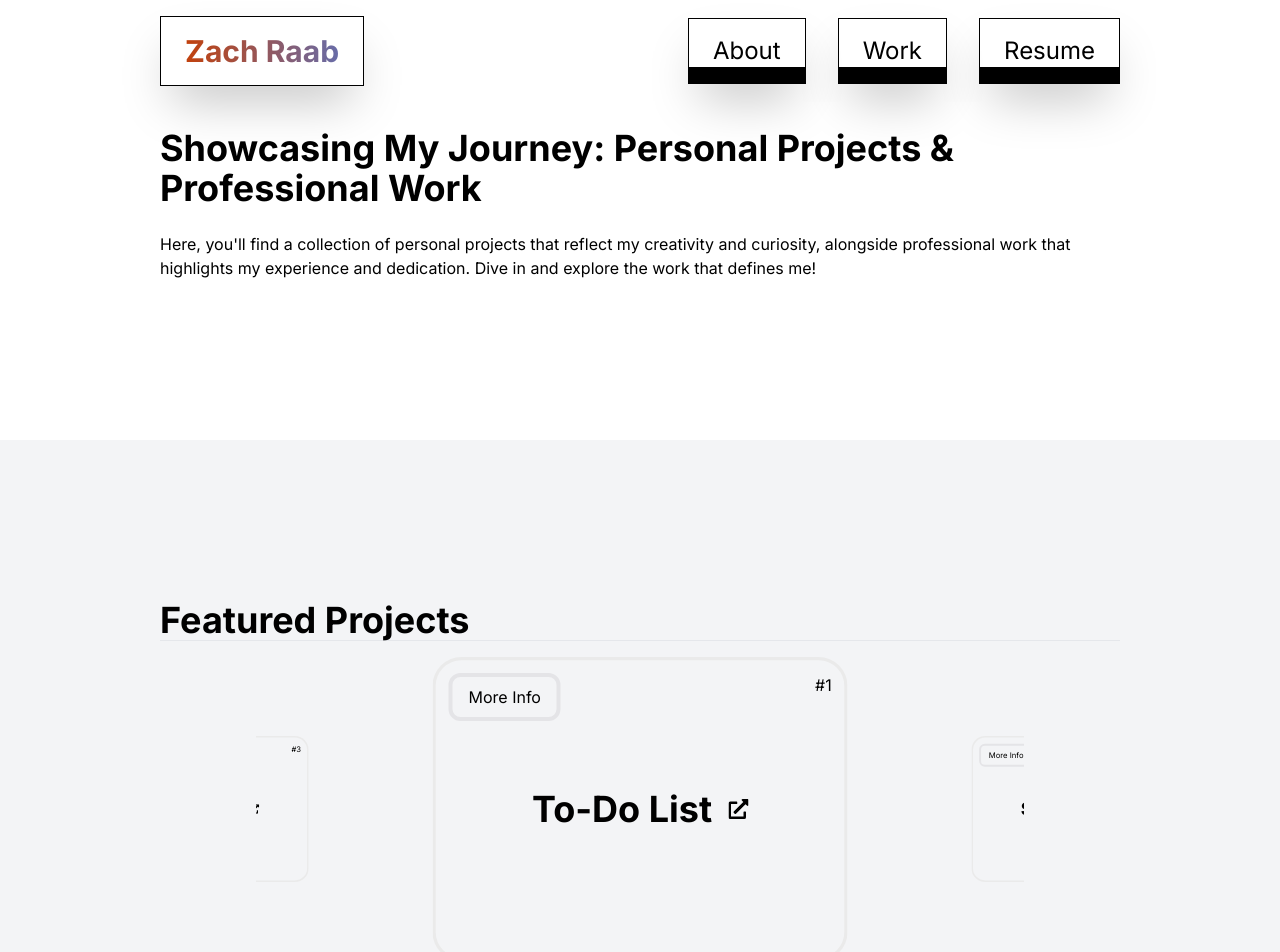
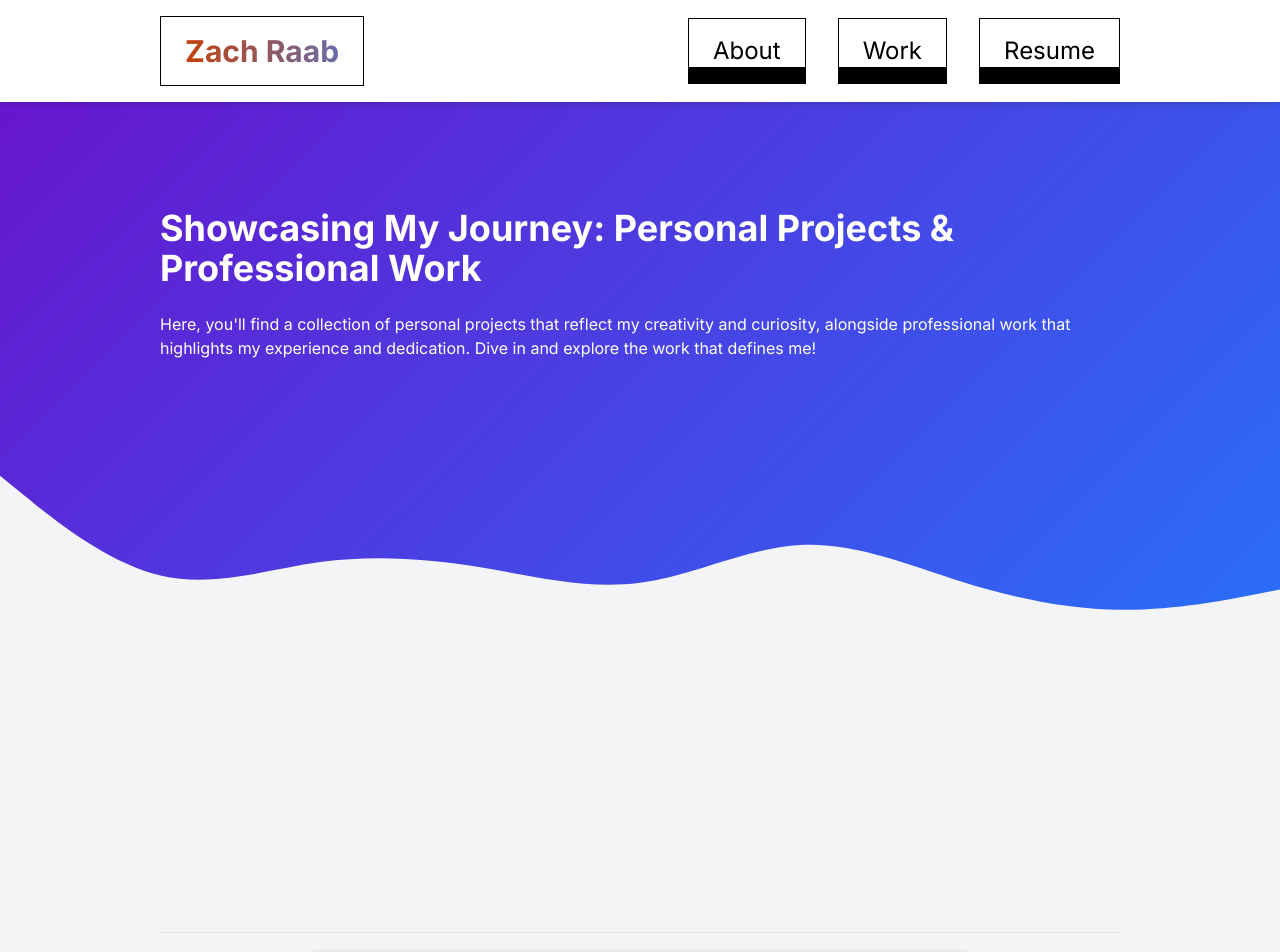
Before and after one commit to zachraab/zachraab-nextjs, a Next.js app: page /work in a window 1280 px wide. Shown: the top 952 px of the page. Built offline with nearby package versions, Linux system fonts and the light colour scheme.

Commit message:
Minor updates to styling, change responsive design of slider, add svg transition

```diff
--- a/app/components/embla-carousel/embla-carousel.tsx
+++ b/app/components/embla-carousel/embla-carousel.tsx
@@ -148,7 +148,7 @@ const EmblaCarousel: React.FC<PropType> = (props) => {
                 <div className={`absolute bottom-0 ${ techVisibile[index] ? 'right-0' : '-right-full'} w-[200%] flex justify-between items-center h-3/4 bg-zinc-200 p-8 transform duration-300 ease-out ${visibleSlides[index] ? 'translate-y-0' : 'translate-y-full'}`}>
                   <p className="w-1/2 pr-8 mb-4">{description}</p>
                   <button onClick={() => toggleTechInfo(index)} className={`absolute top-2 text-3xl transform duration-300 rounded-full ${techVisibile[index] ? 'left-[50%] translate-x-2 hover:translate-x-1' : 'right-[50%] -translate-x-2 hover:-translate-x-1'}`}>{techVisibile[index] ? <LiaArrowCircleLeftSolid /> : <LiaArrowCircleRightSolid />}</button>
-                  <p className="w-1/2 pl-8">{tech}</p>
+                  <p className="w-1/2 pl-8">Technology: {tech}</p>
                 </div>
               </div>
             </div>
@@ -156,7 +156,7 @@ const EmblaCarousel: React.FC<PropType> = (props) => {
         </div>
       </div>
 
-      <div className="embla__controls">
+      <div className="embla__controls md:px-8 lg:px-40">
         <div className="embla__buttons">
           <PrevButton onClick={onPrevButtonClick} disabled={prevBtnDisabled} />
           <NextButton onClick={onNextButtonClick} disabled={nextBtnDisabled} />
--- a/app/components/featured-projects.tsx
+++ b/app/components/featured-projects.tsx
@@ -32,8 +32,10 @@ export default function FeaturedProjects() {
     ]
 
     return (
-        <section className="bg-gray-100">
-            <Headline content="Featured Projects" />
+        <section className="bg-gray-100 md:px-0">
+            <div className="md:px-8 lg:px-40">
+                <Headline content="Featured Projects" />
+            </div>
 
             <EmblaCarousel slides={projects} options={OPTIONS} />
         </section>
--- a/app/components/headline.tsx
+++ b/app/components/headline.tsx
@@ -1,7 +1,7 @@
 export default function Headline({ content }: {content : string}) {
     return (
         <div className="overflow-hidden">
-            <h2 data-aos="fade-left" className="font-bold text-4xl text-center md:text-left">{content}</h2>
+            <h2 data-aos="fade-left" className="font-bold text-4xl text-center md:text-left pb-1">{content}</h2>
             <hr />
         </div>
     )
--- a/app/components/hero/hero-home.tsx
+++ b/app/components/hero/hero-home.tsx
@@ -26,8 +26,8 @@ export default function HeroHome() {
 				<p data-aos="fade-in"  data-aos-delay="100">Feel free to browse through my portfolio to see some of the projects I’ve worked on!</p>
 					<br/>
 				<div className="flex items-center justify-center space-x-8 pb-4">
-					<Link data-aos="fade-up" className=" overflow-hidden text-center text-xl h-12 w-40 before:ease relative border border-black shadow-2xl before:absolute before:left-0 before:-ml-2 before:h-48 before:w-48 before:origin-top-right before:-translate-x-full before:translate-y-12 before:-rotate-90 before:bg-gray-900 before:transition-all before:duration-300 hover:text-white hover:shadow-black hover:before:-rotate-180" href="mailto:zpraab@gmail.com">
-						<AiOutlineSend className="relative inline-block mr-2" /><span className="leading-12 relative z-1 w-full h-full">Email Me</span>
+					<Link data-aos="fade-up" className=" overflow-hidden text-center text-xl h-12 w-40 before:ease relative border border-black before:absolute before:left-0 before:-ml-2 before:h-48 before:w-48 before:origin-top-right before:-translate-x-full before:translate-y-12 before:-rotate-90 before:bg-gray-900 before:transition-all before:duration-300 hover:text-white hover:before:-rotate-180" href="mailto:zpraab@gmail.com">
+						<AiOutlineSend className="relative inline-block mr-2" /><span className="text-sm md:text-[1.25rem] leading-12 relative z-1 w-full h-full">Email Me</span>
 					</Link>
 					<Link data-aos="fade-up" data-aos-delay="100" className="flex items-center text-3xl p-2 before:absolute before:left-0 before:-ml-2 before:h-48 before:w-48 before:origin-top-right before:-translate-x-full before:translate-y-32 before:-rotate-90 before:bg-gray-900 before:transition-all before:duration-300 hover:text-white hover:before:-rotate-180 relative overflow-hidden" href="https://github.com/zachraab" rel="nofollow" target="_blank">
 						<FaGithub className="inline-block relative" />
--- a/app/components/nav/desktop-nav.tsx
+++ b/app/components/nav/desktop-nav.tsx
@@ -2,33 +2,31 @@ import Link from 'next/link'
 
 export default function DesktopNav() {
 	return(
-		<div>
-			<nav className="z-10 fixed top-0 w-full bg-white py-4 px-40">
+		<nav className="z-10 fixed top-0 w-full bg-white py-4 px-40 shadow-md">
 			<div className="flex flex-col sm:flex-row space-y-2 sm:space-y-0 items-center justify-between">
 				<Link
-						className = "px-6 py-4 font-bold text-3xl text-transparent text-center border border-black shadow-2xl ease-in-out duration-300 hover:bg-black hover:text-white"
+					className = "px-6 py-4 font-bold text-3xl text-transparent text-center border border-black ease-in-out duration-300 hover:bg-black hover:text-white"
 					href="/">
 					<span className="block relative bg-gradient-to-r from-orange-700 via-blue-500 to-green-400 bg-clip-text bg-300% animate-gradient">Zach Raab</span>
 				</Link>
 				<div className="flex flex-col sm:flex-row space-y-2 sm:space-y-0 sm:space-x-8">
 					<Link
-						className="px-6 py-4 text-2xl text-center border border-black active:bg-black active:text-white shadow-2xl overflow-hidden relative border border-black before:bg-black hover:before:animate-spin active:before:bg-white before:mt-8 before:border-2 before:border-black before:absolute before:left-0 before:-ml-4 before:h-56 before:w-56 before:origin-top-right before:-translate-x-full before:-rotate-90"
+					className="px-6 py-4 text-2xl text-center border border-black active:bg-black active:text-white overflow-hidden relative border border-black before:bg-black hover:before:animate-spin active:before:bg-white before:mt-8 before:border-2 before:border-black before:absolute before:left-0 before:-ml-4 before:h-56 before:w-56 before:origin-top-right before:-translate-x-full before:-rotate-90"
 					href="/about">
 						About
 					</Link>
 					<Link
-						className="px-6 py-4 text-2xl text-center border border-black active:bg-black active:text-white shadow-2xl overflow-hidden relative border border-black before:bg-black hover:before:animate-spin active:before:bg-white before:mt-8 before:border-2 before:border-black before:absolute before:left-0 before:-ml-4 before:h-56 before:w-56 before:origin-top-right before:-translate-x-full before:-rotate-90"
+					className="px-6 py-4 text-2xl text-center border border-black active:bg-black active:text-white overflow-hidden relative border border-black before:bg-black hover:before:animate-spin active:before:bg-white before:mt-8 before:border-2 before:border-black before:absolute before:left-0 before:-ml-4 before:h-56 before:w-56 before:origin-top-right before:-translate-x-full before:-rotate-90"
 					href="/work">
 						Work
 					</Link>
 					<Link
-						className="px-6 py-4 text-2xl text-center border border-black active:bg-black active:text-white shadow-2xl overflow-hidden relative border border-black before:bg-black hover:before:animate-spin active:before:bg-white before:mt-8 before:border-2 before:border-black before:absolute before:left-0 before:-ml-4 before:h-56 before:w-56 before:origin-top-right before:-translate-x-full before:-rotate-90"
+					className="px-6 py-4 text-2xl text-center border border-black active:bg-black active:text-white overflow-hidden relative border border-black before:bg-black hover:before:animate-spin active:before:bg-white before:mt-8 before:border-2 before:border-black before:absolute before:left-0 before:-ml-4 before:h-56 before:w-56 before:origin-top-right before:-translate-x-full before:-rotate-90"
 					href="/resume">
 						Resume
 					</Link>
 				</div>
 			</div>
 		</nav>
-		</div>
 	)
 }
--- a/app/components/nav/mobile-nav.tsx
+++ b/app/components/nav/mobile-nav.tsx
@@ -72,7 +72,7 @@ export default function MobileNav() {
 	);
 
 	return (
-		<nav className="z-10 fixed top-0 flex justify-end w-full bg-white">
+		<nav className="z-10 fixed top-0 flex justify-end w-full bg-white shadow-md">
 			<Button sx={{ color: 'black', height: 64 }} onClick={toggleDrawer(true)}><MenuIcon /></Button>
 			<Drawer open={open} onClose={toggleDrawer(false)}>
 				{DrawerList}
--- a/app/styling/embla.css
+++ b/app/styling/embla.css
@@ -7,7 +7,6 @@ body {
 }
 
 .embla {
-    max-width: 48rem;
     margin: auto;
     --slide-height: 19rem;
     --slide-spacing: 1rem;
@@ -32,6 +31,7 @@ body {
     padding-left: var(--slide-spacing);
   }
   .embla__slide__number {
+    background-color: white;
     box-shadow: inset 0 0 0 0.2rem var(--detail-medium-contrast);
     border-radius: 1.8rem;
     display: flex;
--- a/app/styling/globals.css
+++ b/app/styling/globals.css
@@ -3,10 +3,6 @@
 @tailwind utilities;
 
 @layer components {
-	.resume {
-		padding-left: 2rem;
-		padding-right: 2rem;
-	}
 
 	section:first-of-type {
 		padding-top: 4rem;
@@ -20,6 +16,51 @@
 		padding-bottom: 1rem;
 	}
 
+	.svg-spacer {
+		position: absolute;
+		bottom: 0;
+		aspect-ratio: 900/600;
+		width: 100%;
+		background-repeat: no-repeat;
+		background-position: center;
+		background-size: cover;
+	}
+
+	.wave {
+		background-image: url('../../public/wave.svg');
+	}
+
+	.echo-container {
+		position: relative;
+		background: linear-gradient(135deg, #6a11cb, #2575fc);
+		color: white;
+	}
+
+	.echo {
+		position: relative;
+		padding: 20px;
+		border-radius: 10px;
+		text-align: center;
+		z-index: 5;
+	}
+
+	.echo::before {
+		content: "";
+		position: absolute;
+		top: -20px;
+		left: -20px;
+		right: -20px;
+		bottom: -20px;
+		background: inherit;
+		border-radius: inherit;
+		backdrop-filter: blur(15px);
+		box-shadow:
+		  0 0 0 10px rgba(255, 255, 255, 0.1),
+		  0 0 0 20px rgba(255, 255, 255, 0.05),
+		  0 0 0 30px rgba(255, 255, 255, 0.025);
+		z-index: -1;
+	}
+
 	@media screen and (min-width: 992px) {
 		section:first-of-type {
 			padding-top: 8rem;
--- a/app/work/page.js
+++ b/app/work/page.js
@@ -10,10 +10,16 @@ export default function About() {
 	return (
 		<>
 			<Nav />
-			<HeroInternal
-				headline="Showcasing My Journey: Personal Projects & Professional Work"
-				description="Here, you'll find a collection of personal projects that reflect my creativity and curiosity, alongside professional work that highlights my experience and dedication. Dive in and explore the work that defines me!"
-			/>
+			<div className='echo-container py-20 md:pb-40 lg:pb-60 relative'>
+				<HeroInternal
+					headline="Showcasing My Journey: Personal Projects & Professional Work"
+					description="Here, you'll find a collection of personal projects that reflect my creativity and curiosity, alongside professional work that highlights my experience and dedication. Dive in and explore the work that defines me!"
+				/>
+				{/* <div className='p-20 w-full sm:w-3/4 md:w-1/2 m-auto relative'>
+					<p  className='echo'></p>
+				</div> */}
+				<div className='svg-spacer wave'></div>
+			</div>
 			<FeaturedProjects />
 			<CaseStudies />
 			<ThreeImages />
```
Also changed, not shown: public/undraw_dev-productivity_5wps.svg (added), public/wave.svg (added). Lines whose indentation alone changed are shown as unchanged.
